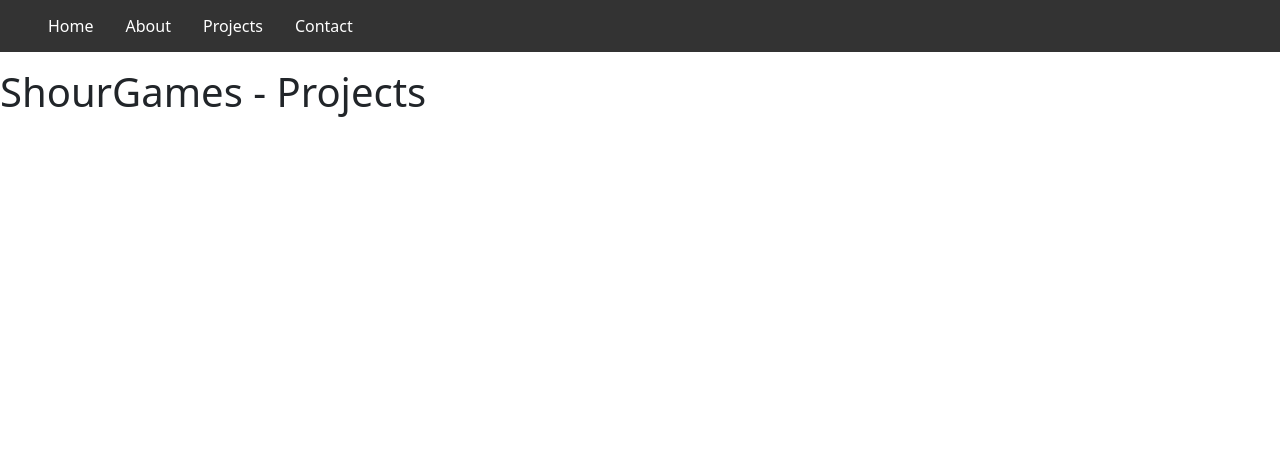
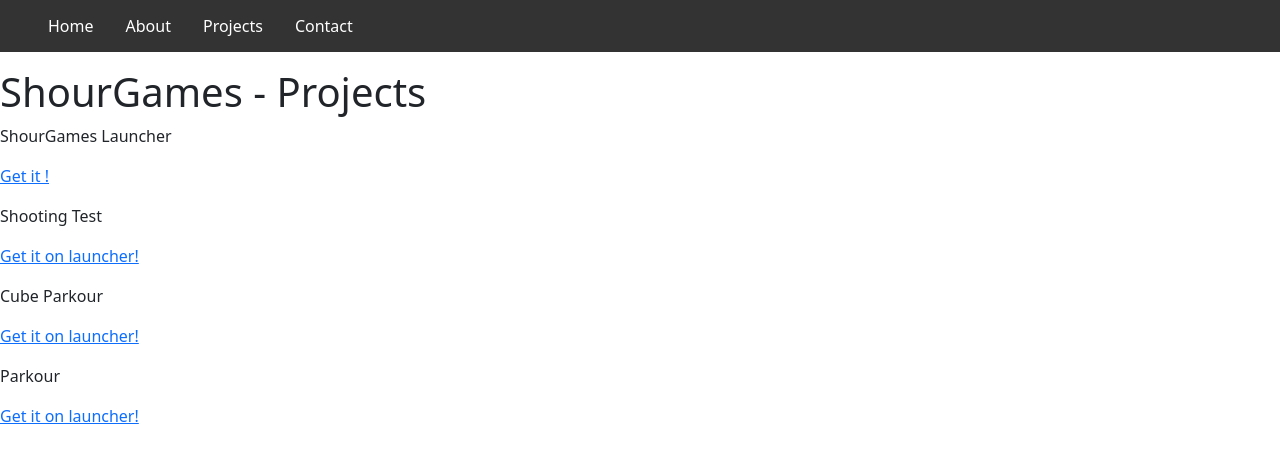
Before and after one commit to ShourGames/ShourGames.github.io, a plain HTML site: page projects.html in a window 1280 px wide. Drawn offline with nearby package versions, Linux system fonts and the light colour scheme.

Commit message:
Added projectts

```diff
--- a/projects.html
+++ b/projects.html
@@ -17,4 +17,16 @@
         <li><a href="contact.html">Contact</a></li>
       </ul>
       <h1>ShourGames - Projects </h1>
+     <P>ShourGames Launcher</P>
+     <a href="https://github.com/ShourGames/ShourGamesLauncher/releases/download/3.0.0/ShourGames_Launcher.exe">Get it !</a>
+<P>   </P>
+<p>Shooting Test</p>
+<a href="https://github.com/ShourGames/ShourGamesLauncher/releases/download/3.0.0/ShourGames_Launcher.exe">Get it on launcher!</a>
+ <p>      </p>
+ <p>Cube Parkour </p>
+ <a href="https://github.com/ShourGames/ShourGamesLauncher/releases/download/3.0.0/ShourGames_Launcher.exe">Get it on launcher!</a>
+ <p>   </p>
+ <p>Parkour </p>
+ <a href="https://github.com/ShourGames/ShourGamesLauncher/releases/download/3.0.0/ShourGames_Launcher.exe">Get it on launcher!</a>
+
 </html>
```
Also changed, not shown: contact.html (+2 -0 lines).
